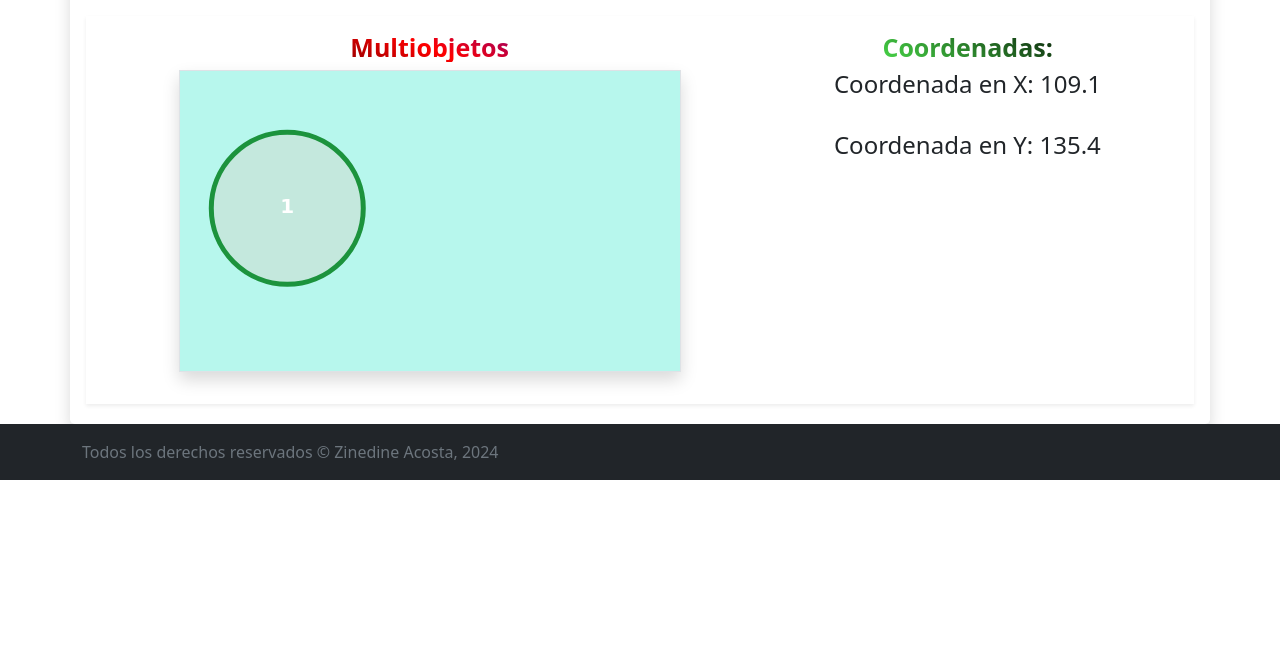
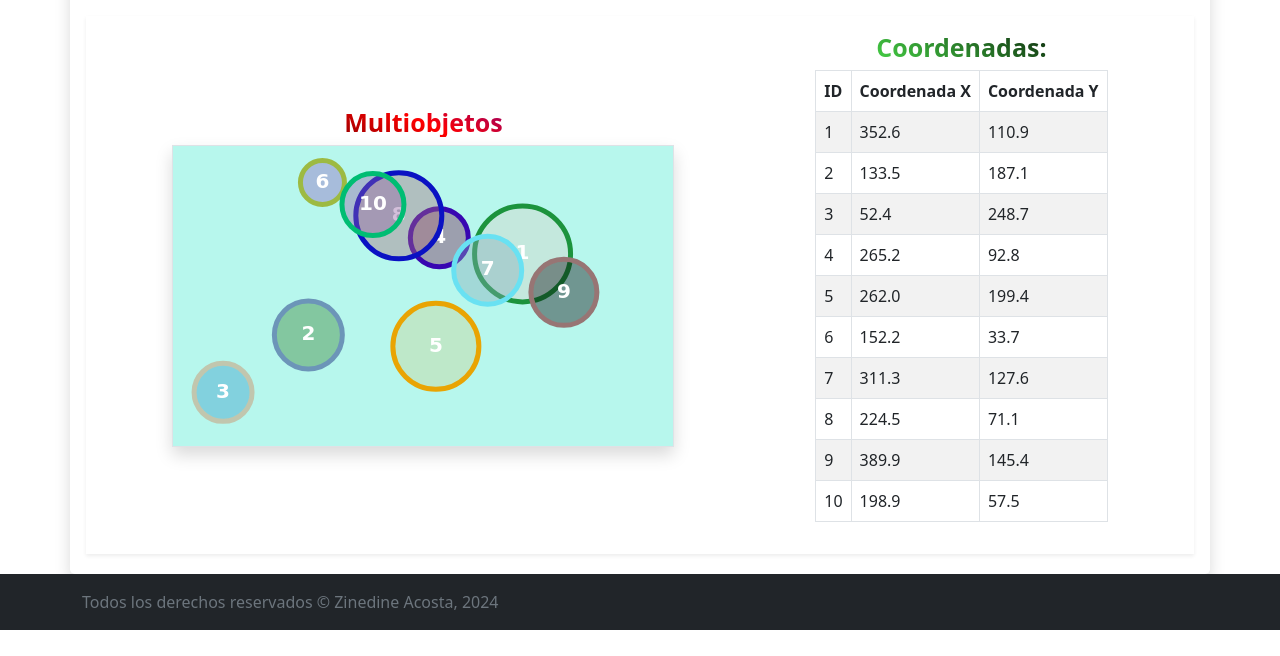
Before and after one commit to Zinedine15/canvas-animation-objects, a plain HTML site: page index.html in a window 1280 px wide. Shown: the part 144-800 px from the top of the page. Drawn offline with nearby package versions, Linux system fonts and the light colour scheme.

Commit message:
Tabla Coord. 10 Circulos

```diff
--- a/index.html
+++ b/index.html
@@ -10,17 +10,16 @@
     <link href="css/styles.css" rel="stylesheet">
 </head>
 
-
 <body>
     <header>
         <nav class="navbar navbar-expand-lg navbar-dark bg-dark">
             <div class="container">
-                <a class="navbar-brand" href="#" >Animaciones 2D en canvas</a>
+                <a class="navbar-brand" href="#">Animaciones 2D en canvas</a>
             </div>
         </nav>
     </header>
 
-    <main class="container flex-column mt-3  shadow rounded-3 p-3">
+    <main class="container flex-column mt-3 shadow rounded-3 p-3">
         <div class="d-flex justify-content-center flex-row mb-3">
             <h1 id="title">Animaciones 2D con canvas</h1>
         </div>
@@ -31,9 +30,7 @@
             </div>
             <div>
                 <h5 class="d-flex justify-content-center" id="titleCanvas3">Coordenadas:</h5>
-                <h4 id="coorX">X: </h4>
-                <br>
-                <h4 id="coorY">Y: </h4>
+                <div id="coordinatesTableContainer"></div>
             </div>
         </div>
     </main>
@@ -48,6 +45,5 @@
         integrity="sha384-MrcW6ZMFYlzcLA8Nl+NtUVF0sA7MsXsP1UyJoMp4YLEuNSfAP+JcXn/tWtIaxVXM"
         crossorigin="anonymous"></script>
     <script src="js/main.js"></script>
-
 </body>
 </html>
--- a/js/main.js
+++ b/js/main.js
@@ -1,20 +1,12 @@
 const canvas = document.getElementById("canvas");
 let ctx = canvas.getContext("2d");
 
-const coorX = document.getElementById("coorX");
-const coorY = document.getElementById("coorY");
-
-
-const window_height = "300";
-const window_width = "500";
-
+const window_height = 300;
+const window_width = 500;
 
 canvas.height = window_height;
 canvas.width = window_width;
-
-
 canvas.style.backgroundColor = "#b7f7ed";
-
 
 class Circle {
   constructor(x, y, radius, color, text, backcolor, speed) {
@@ -24,32 +16,22 @@ class Circle {
     this.color = color;
     this.text = text;
     this.backcolor = backcolor;
-
-
     this.speed = speed;
 
     this.dx = 0.9 * this.speed;
     this.dy = 0.9 * this.speed;
-
-
-
   }
 
   draw(context) {
-    //Rellena el objeto
     context.beginPath();
     context.arc(this.posX, this.posY, this.radius, 0, Math.PI * 2, false);
     context.fillStyle = this.backcolor;
     context.fill();
 
-
-    //Dibuja la línea del objeto
     context.lineWidth = 5;
     context.strokeStyle = this.color;
     context.stroke();
 
-
-    //Dibuja el texto al centro del objeto
     context.textAlign = "center";
     context.textBaseline = "middle";
     context.font = "bold 20px cursive";
@@ -59,80 +41,87 @@ class Circle {
     context.closePath();
   }
 
-// metodo que permite el movimiento del objeto
   update(context) {
     this.draw(context);
 
-
-    //Si el circulo supera el margen derecho entonces se mueve a la izquierda
     if (this.posX + this.radius > window_width || this.posX - this.radius < 0) {
       this.dx = -this.dx;
     }
-
-    //Si el circulo supera el margen superior entonces se mueve a abajo
     if (this.posY + this.radius > window_height || this.posY - this.radius < 0) {
       this.dy = -this.dy;
     }
     this.posX += this.dx;
     this.posY += this.dy;
-    coorX.innerText = 'Coordenada en X: '+this.posX.toFixed(1);
-    coorY.innerText = 'Coordenada en Y: '+this.posY.toFixed(1);
   }
 }
 
-
-let randomRadius = Math.floor(Math.random() * 60 + 20);
-let randomX = Math.random() * window_width;
-let randomY = Math.random() * window_height;
-let randomBackcolor = "rgba(" + Math.random() * 255 + "," + Math.random() * 255 + "," + Math.random() * 255 + ",0.4)";
-let randomStrokecolor = "rgb(" + Math.random() * 255 + "," + Math.random() * 255 + "," + Math.random() * 255 + ")";
-
-
-randomX = randomX < randomRadius ? randomRadius : randomX > window_width - randomRadius ? window_width - randomRadius : randomX;
-randomY = randomY < randomRadius ? randomRadius : randomY > window_height - randomRadius ? window_height - randomRadius : randomY;
-
-
-let miCirculo = new Circle(randomX, randomY, randomRadius, randomStrokecolor, "1", randomBackcolor, 2);
-miCirculo.draw(ctx);
-
-
-let updateCircle = function () {
-  requestAnimationFrame(updateCircle);
-  ctx.clearRect(0, 0, window_width, window_height);
-  miCirculo.update(ctx);
-};
-
-
-updateCircle();
-
-
-/* const nCircles = 10;
-
-
+const nCircles = 10;
 let circles = [];
-
 
 for (let i = 0; i < nCircles; i++) {
   let randomRadius = Math.floor(Math.random() * 30 + 20);
   let randomX = Math.random() * window_width;
   let randomY = Math.random() * window_height;
-  let randomBackcolor = "rgba(" + Math.random() * 255 + "," + Math.random() * 255 + "," + Math.random() * 255 + ",0.4)";
-  let randomStrokecolor = "rgb(" + Math.random() * 255 + "," + Math.random() * 255 + "," + Math.random() * 255 + ")";
-  let randomSpeed = Math.random()*5+1;
+  let randomBackcolor = `rgba(${Math.random() * 255},${Math.random() * 255},${Math.random() * 255},0.4)`;
+  let randomStrokecolor = `rgb(${Math.random() * 255},${Math.random() * 255},${Math.random() * 255})`;
+  let randomSpeed = Math.random() * 3 + 1;
+
   randomX = randomX < randomRadius ? randomRadius : randomX > window_width - randomRadius ? window_width - randomRadius : randomX;
   randomY = randomY < randomRadius ? randomRadius : randomY > window_height - randomRadius ? window_height - randomRadius : randomY;
 
-  let miCirculo = new Circle(randomX, randomY, randomRadius, randomStrokecolor, i+1, randomBackcolor, randomSpeed);
+  let miCirculo = new Circle(randomX, randomY, randomRadius, randomStrokecolor, i + 1, randomBackcolor, randomSpeed);
   circles.push(miCirculo);
-
 }
 
+function createCoordinatesTable() {
+  const tableContainer = document.getElementById('coordinatesTableContainer');
+  tableContainer.innerHTML = ""; // Clear previous table
 
-let updateCircle = function () {
+  const table = document.createElement('table');
+  table.classList.add('table', 'table-striped', 'table-bordered');
+
+  const thead = document.createElement('thead');
+  const headerRow = document.createElement('tr');
+  const headers = ['ID', 'Coordenada X', 'Coordenada Y'];
+
+  headers.forEach(headerText => {
+    const th = document.createElement('th');
+    th.textContent = headerText;
+    headerRow.appendChild(th);
+  });
+  thead.appendChild(headerRow);
+  table.appendChild(thead);
+
+  const tbody = document.createElement('tbody');
+  circles.forEach((circle, index) => {
+    const row = document.createElement('tr');
+
+    const cellID = document.createElement('td');
+    cellID.textContent = circle.text;
+    row.appendChild(cellID);
+
+    const cellX = document.createElement('td');
+    cellX.textContent = circle.posX.toFixed(1);
+    row.appendChild(cellX);
+
+    const cellY = document.createElement('td');
+    cellY.textContent = circle.posY.toFixed(1);
+    row.appendChild(cellY);
+
+    tbody.appendChild(row);
+  });
+  table.appendChild(tbody);
+
+  tableContainer.appendChild(table);
+}
+
+function updateCircle() {
   requestAnimationFrame(updateCircle);
   ctx.clearRect(0, 0, window_width, window_height);
-  circles.forEach((circle) => {
+  circles.forEach(circle => {
     circle.update(ctx);
   });
-};
-updateCircle(); */
+  createCoordinatesTable();
+}
+
+updateCircle();
```
